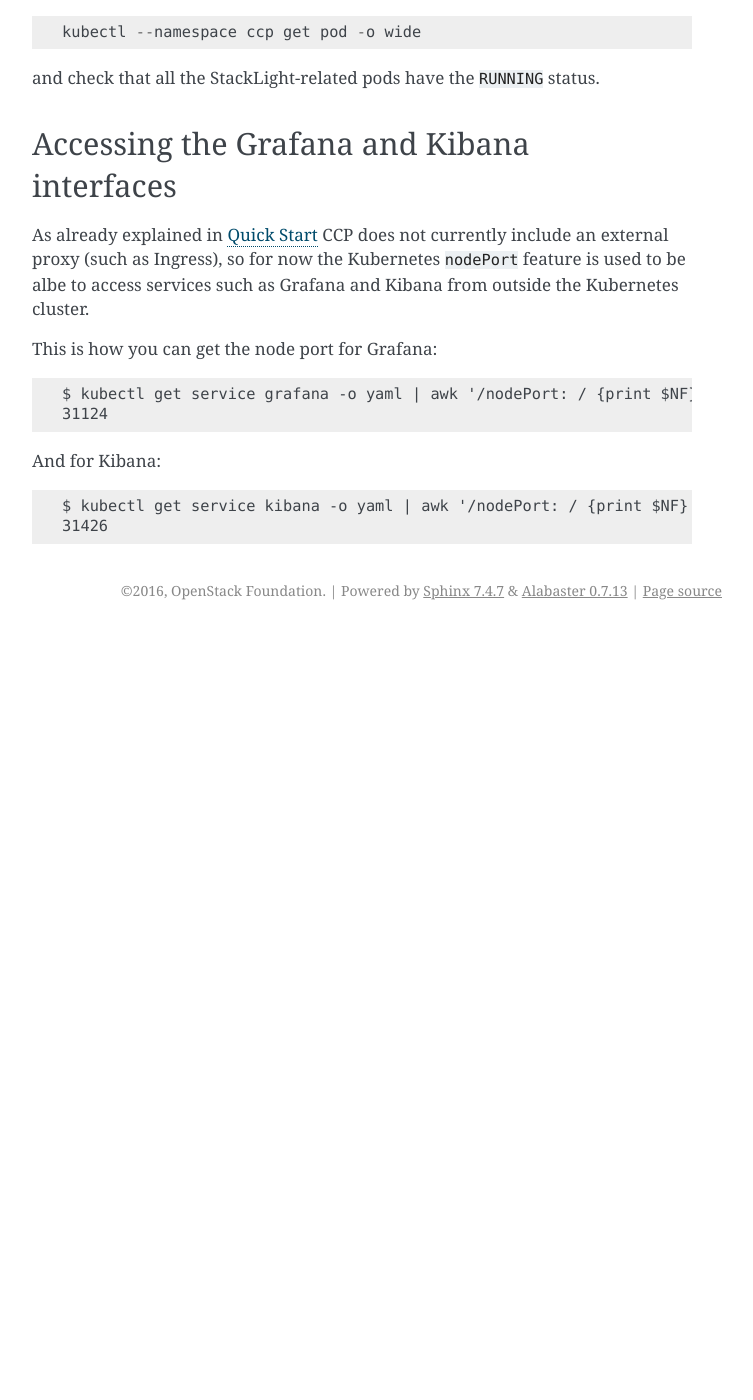
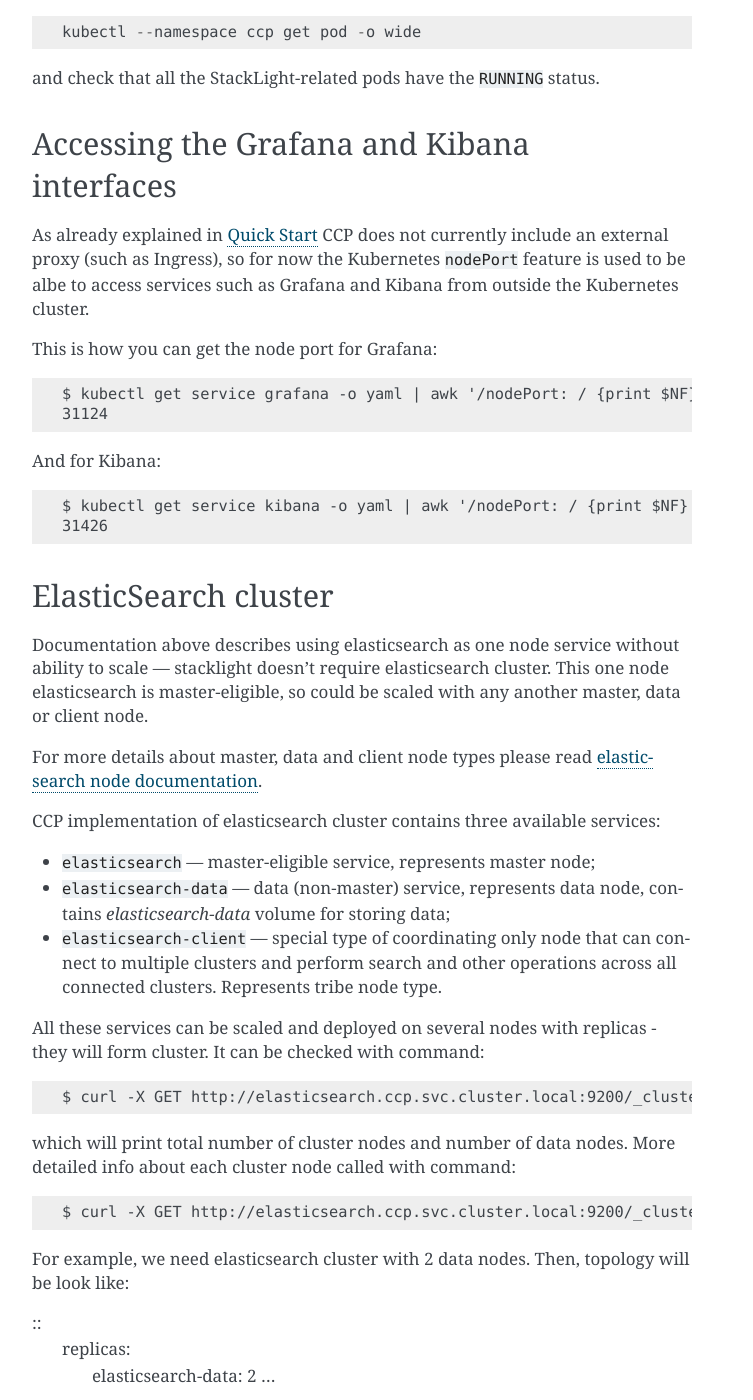
Before and after one commit to openstack-archive/fuel-ccp, a Sphinx documentation site: the page built from doc/source/monitoring_and_logging.rst, in a window 1280 px wide and 1400 px high, scrolled down 2784 px. Shown: the whole window, without its empty margins (388-1141 px from the left). Built offline with Sphinx 7.4.7, drawn with Linux system fonts in a browser that asks for light colours; before the commit the page ends 3414 px from its top, so only the background shows below that; some of the changed text lies outside the part shown.

Commit message:
Add docs about elasticsearch cluster
Add new subtitle to monitoring and logging page,
which describes elasticsearch cluster and how it
could be used.

Change-Id: Iab01c03d07a8cb99076a34ff5f4423581fe8dce3
Depends-On: Ia8c74a335ffe9355e4c033d0998080ce56fb1d8f

```diff
--- a/doc/source/monitoring_and_logging.rst
+++ b/doc/source/monitoring_and_logging.rst
@@ -155,3 +155,63 @@
 
     $ kubectl get service kibana -o yaml | awk '/nodePort: / {print $NF}'
     31426
+
+ElasticSearch cluster
+=====================
+
+Documentation above describes using elasticsearch as one node service without
+ability to scale --- stacklight doesn't require elasticsearch cluster. This one
+node elasticsearch is master-eligible, so could be scaled with any another
+master, data or client node.
+
+For more details about master, data and client node types please read
+`elasticsearch node documentation <https://www.elastic.co/guide/en/
+elasticsearch/reference/5.2/modules-node.html>`_.
+
+CCP implementation of elasticsearch cluster contains three available services:
+
+* ``elasticsearch`` --- master-eligible service, represents master node;
+
+* ``elasticsearch-data`` --- data (non-master) service, represents data node,
+  contains `elasticsearch-data` volume for storing data;
+
+* ``elasticsearch-client`` --- special type of coordinating only node that can
+  connect to multiple clusters and perform search and other operations across
+  all connected clusters. Represents tribe node type.
+
+All these services can be scaled and deployed on several nodes with replicas -
+they will form cluster. It can be checked with command:
+
+::
+
+    $ curl -X GET http://elasticsearch.ccp.svc.cluster.local:9200/_cluster/health?pretty
+
+which will print total number of cluster nodes and number of data nodes. More
+detailed info about each cluster node called with command:
+
+::
+
+   $ curl -X GET http://elasticsearch.ccp.svc.cluster.local:9200/_cluster/state?pretty
+
+For example, we need elasticsearch cluster with 2 data nodes. Then, topology
+will be look like:
+
+::
+   replicas:
+     elasticsearch-data: 2
+     ...
+   nodes:
+     node1:
+       roles:
+         - controller
+         ...
+     node[2-3]:
+       roles:
+         - es-data
+   roles:
+     es-data:
+       - elasticsearch-data
+     controller:
+       - elasticsearch
+       - elasticsearch-client
+       ...
```
